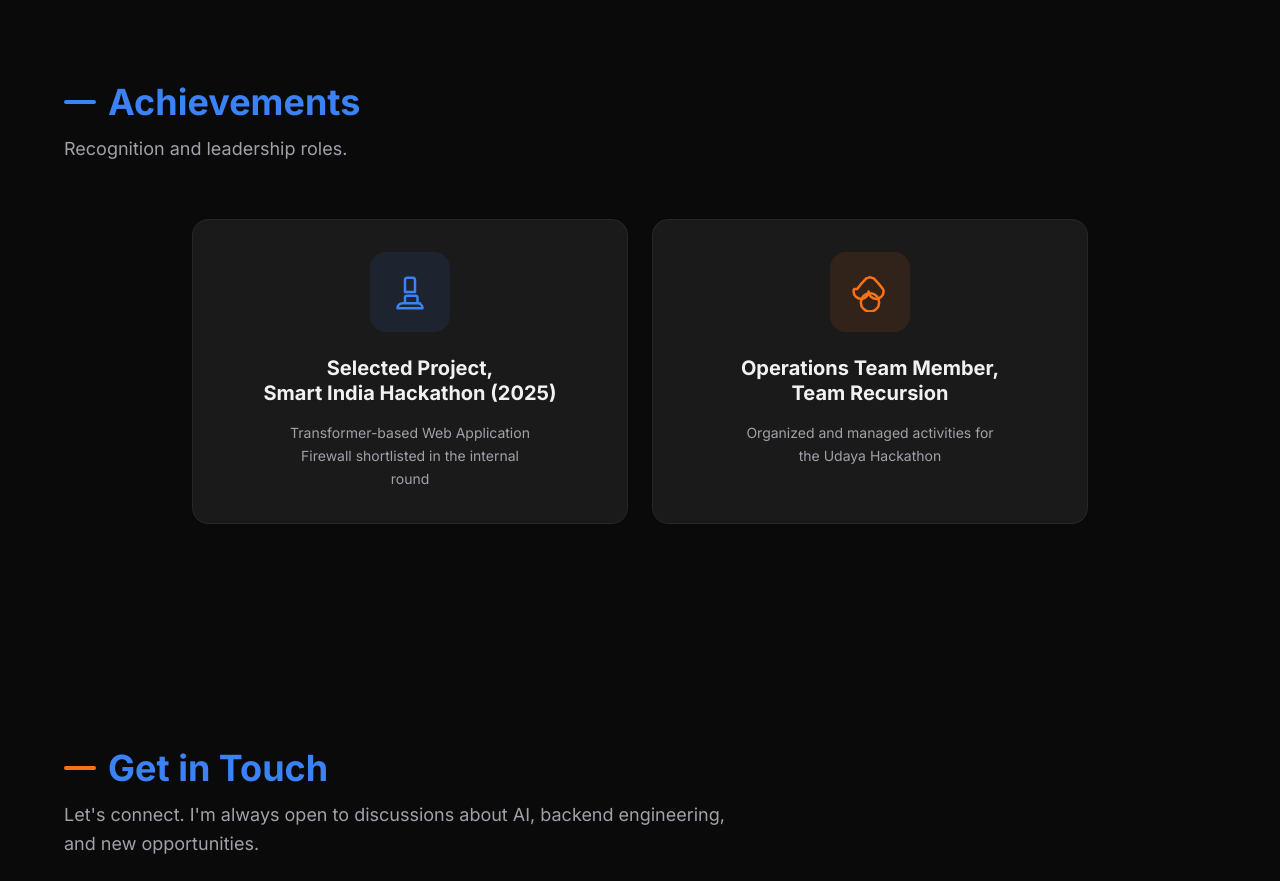
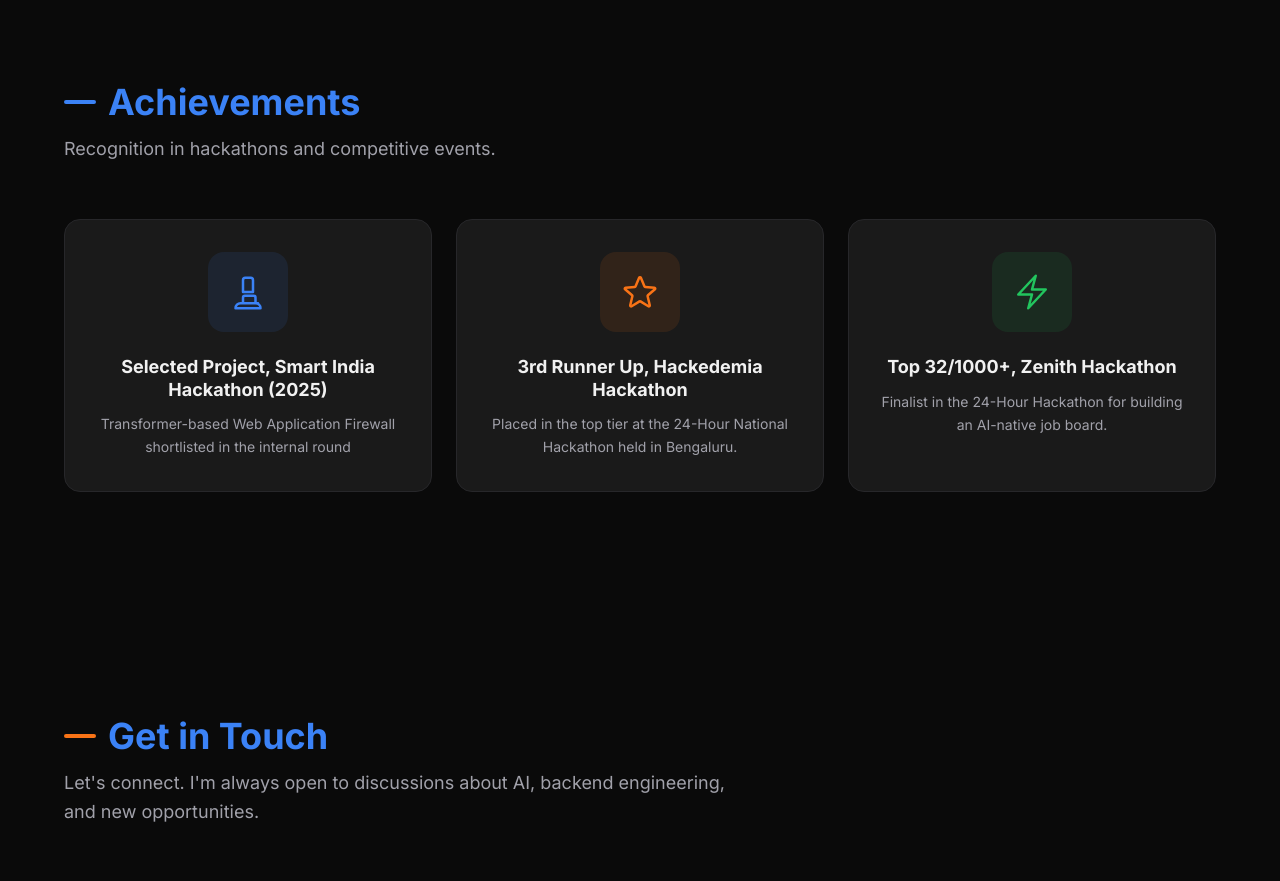
Before and after one commit to abhixw/Portfolio_abhixw, a React (Vite) app: page / in a window 1280 px wide. Shown: the part 6620-7501 px from the top of the page. Built offline with nearby package versions, Linux system fonts and the light colour scheme.

Commit message:
Update Achievements section with new hackathon accolades

```diff
--- a/src/components/Achievements.jsx
+++ b/src/components/Achievements.jsx
@@ -5,71 +5,72 @@
         title: 'Selected Project, Smart India Hackathon (2025)',
         description: 'Transformer-based Web Application Firewall shortlisted in the internal round',
         icon: (
-            <svg className="w-8 h-8" fill="none" viewBox="0 0 24 24" stroke="currentColor" strokeWidth="2">
-                <path strokeLinecap="round" strokeLinejoin="round" d="M21 13.255A2.396 2.396 0 0118.813 15h-1.626l-1.121 4.484a.75.75 0 01-1.458 0L13.487 15H10.512l-1.121 4.484a.75.75 0 01-1.458 0L6.812 15H5.187A2.396 2.396 0 013 13.255V5a2.25 2.25 0 012.25-2.25h13.5A2.25 2.25 0 0121 5v8.255z" />
-                <path strokeLinecap="round" strokeLinejoin="round" d="M12 3v12m-3-3h6m-3-6h.008v.008H12V6z" />
-            </svg>
-        ),
-        // Simple trophy icon
-        iconSvg: (
             <svg className="w-10 h-10 text-primary" fill="none" viewBox="0 0 24 24" stroke="currentColor" strokeWidth="1.5">
                 <path strokeLinecap="round" strokeLinejoin="round" d="M16.5 18.75h-9m9 0a3 3 0 013 3h-15a3 3 0 013-3m9 0v-3.375c0-.621-.503-1.125-1.125-1.125h-5.25c-.622 0-1.125.504-1.125 1.125v3.375m9 0h-9M15 12V4.875C15 4.115 14.385 3.5 13.625 3.5h-3.25C9.615 3.5 9 4.115 9 4.875V12m6 0H9" />
             </svg>
-        )
+        ),
+        accent: 'primary',
     },
     {
-        title: 'Operations Team Member, Team Recursion',
-        description: 'Organized and managed activities for the Udaya Hackathon',
-        iconSvg: (
+        title: '3rd Runner Up, Hackedemia Hackathon',
+        description: 'Placed in the top tier at the 24-Hour National Hackathon held in Bengaluru.',
+        icon: (
             <svg className="w-10 h-10 text-accent-orange" fill="none" viewBox="0 0 24 24" stroke="currentColor" strokeWidth="1.5">
-                <path strokeLinecap="round" strokeLinejoin="round" d="M16.5 6a4.5 4.5 0 11-9 0 4.5 4.5 0 019 0zm-3.75 9.75a.75.75 0 100-1.5.75.75 0 000 1.5zM12 12.75l.007.007m-.007-.007l-.007.007" />
-                <path strokeLinecap="round" strokeLinejoin="round" d="M11.25 12.75l-1.5 1.5-1.5-1.5M12.75 12.75l1.5 1.5 1.5-1.5" />
-                <path strokeLinecap="round" strokeLinejoin="round" d="M9 12.75v3m6-3v3m-3-3v3m-3 3h6" />
+                <path strokeLinecap="round" strokeLinejoin="round" d="M11.48 3.499a.562.562 0 011.04 0l2.125 5.111a.563.563 0 00.475.345l5.518.442c.499.04.701.663.321.988l-4.204 3.602a.563.563 0 00-.182.557l1.285 5.385a.562.562 0 01-.84.61l-4.725-2.885a.563.563 0 00-.586 0L6.982 20.54a.562.562 0 01-.84-.61l1.285-5.386a.562.562 0 00-.182-.557l-4.204-3.602a.562.562 0 01.321-.988l5.518-.442a.563.563 0 00.475-.345L11.48 3.5z" />
             </svg>
-        )
-    }
+        ),
+        accent: 'orange',
+    },
+    {
+        title: 'Top 32/1000+, Zenith Hackathon',
+        description: 'Finalist in the 24-Hour Hackathon for building an AI-native job board.',
+        icon: (
+            <svg className="w-10 h-10 text-accent-green" fill="none" viewBox="0 0 24 24" stroke="currentColor" strokeWidth="1.5">
+                <path strokeLinecap="round" strokeLinejoin="round" d="M3.75 13.5l10.5-11.25L12 10.5h8.25L9.75 21.75 12 13.5H3.75z" />
+            </svg>
+        ),
+        accent: 'green',
+    },
 ]
+
+const accentColors = {
+    primary: 'bg-primary/10 text-primary border-primary/20',
+    orange: 'bg-accent-orange/10 text-accent-orange border-accent-orange/20',
+    green: 'bg-accent-green/10 text-accent-green border-accent-green/20',
+}
+
+const hoverColors = {
+    primary: 'hover:border-primary/30',
+    orange: 'hover:border-accent-orange/30',
+    green: 'hover:border-accent-green/30',
+}
 
 export default function Achievements() {
     return (
         <SectionWrapper id="achievements">
             <SectionTitle
                 title="Achievements"
-                subtitle="Recognition and leadership roles."
+                subtitle="Recognition in hackathons and competitive events."
                 accent="primary"
             />
 
-            <div className="grid sm:grid-cols-2 gap-6 max-w-4xl mx-auto">
-                {/* SIH Achievement */}
-                <div className="p-8 rounded-2xl bg-surface-card border border-border hover:border-primary/30 transition-all duration-300 flex flex-col items-center text-center group">
-                    <div className="w-20 h-20 rounded-2xl bg-primary/10 flex items-center justify-center mb-6 group-hover:scale-110 transition-transform duration-300">
-                        <svg className="w-10 h-10 text-primary" fill="none" viewBox="0 0 24 24" stroke="currentColor" strokeWidth="1.5">
-                            <path strokeLinecap="round" strokeLinejoin="round" d="M16.5 18.75h-9m9 0a3 3 0 013 3h-15a3 3 0 013-3m9 0v-3.375c0-.621-.503-1.125-1.125-1.125h-5.25c-.622 0-1.125.504-1.125 1.125v3.375m9 0h-9M15 12V4.875C15 4.115 14.385 3.5 13.625 3.5h-3.25C9.615 3.5 9 4.115 9 4.875V12m6 0H9" />
-                        </svg>
+            <div className="grid sm:grid-cols-2 lg:grid-cols-3 gap-6 max-w-6xl mx-auto">
+                {achievements.map((achievement, index) => (
+                    <div
+                        key={index}
+                        className={`p-8 rounded-2xl bg-surface-card border border-border ${hoverColors[achievement.accent]} transition-all duration-300 flex flex-col items-center text-center group`}
+                    >
+                        <div className={`w-20 h-20 rounded-2xl ${accentColors[achievement.accent].split(' ')[0]} flex items-center justify-center mb-6 group-hover:scale-110 transition-transform duration-300`}>
+                            {achievement.icon}
+                        </div>
+                        <h3 className="text-lg font-bold text-text-primary mb-3 leading-tight">
+                            {achievement.title}
+                        </h3>
+                        <p className="text-text-secondary text-sm leading-relaxed">
+                            {achievement.description}
+                        </p>
                     </div>
-                    <h3 className="text-xl font-bold text-text-primary mb-4 leading-tight">
-                        Selected Project, <br /> Smart India Hackathon (2025)
-                    </h3>
-                    <p className="text-text-secondary text-sm leading-relaxed max-w-[250px]">
-                        Transformer-based Web Application Firewall shortlisted in the internal round
-                    </p>
-                </div>
-
-                {/* Operations Team Achievement */}
-                <div className="p-8 rounded-2xl bg-surface-card border border-border hover:border-accent-orange/30 transition-all duration-300 flex flex-col items-center text-center group">
-                    <div className="w-20 h-20 rounded-2xl bg-accent-orange/10 flex items-center justify-center mb-6 group-hover:scale-110 transition-transform duration-300">
-                        <svg className="w-10 h-10 text-accent-orange" fill="none" viewBox="0 0 24 24" stroke="currentColor" strokeWidth="1.5">
-                            <path strokeLinecap="round" strokeLinejoin="round" d="M4.26 10.147a60.302 60.302 0 015.491-6.347A48.01 48.01 0 0012 3.033a48.01 48.01 0 002.249.767 60.372 60.372 0 015.491 6.347c.307.452.413.97.411 1.488a4.5 4.5 0 01-9 0 4.5 4.5 0 01-9 0c-.002-.518.104-1.036.411-1.488z" />
-                            <path strokeLinecap="round" strokeLinejoin="round" d="M12 12.75c3.037 0 5.5 2.463 5.5 5.5s-2.463 5.5-5.5 5.5-5.5-2.463-5.5-5.5 2.463-5.5 5.5-5.5z" />
-                        </svg>
-                    </div>
-                    <h3 className="text-xl font-bold text-text-primary mb-4 leading-tight">
-                        Operations Team Member, <br /> Team Recursion
-                    </h3>
-                    <p className="text-text-secondary text-sm leading-relaxed max-w-[250px]">
-                        Organized and managed activities for the Udaya Hackathon
-                    </p>
-                </div>
+                ))}
             </div>
         </SectionWrapper>
     )
```
